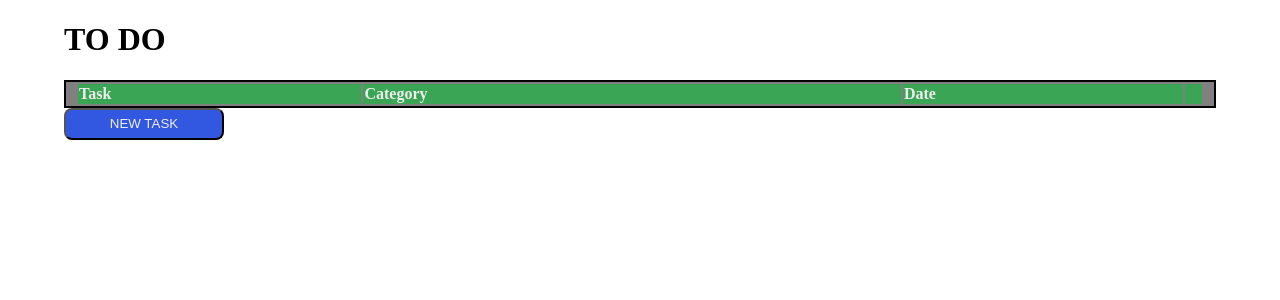
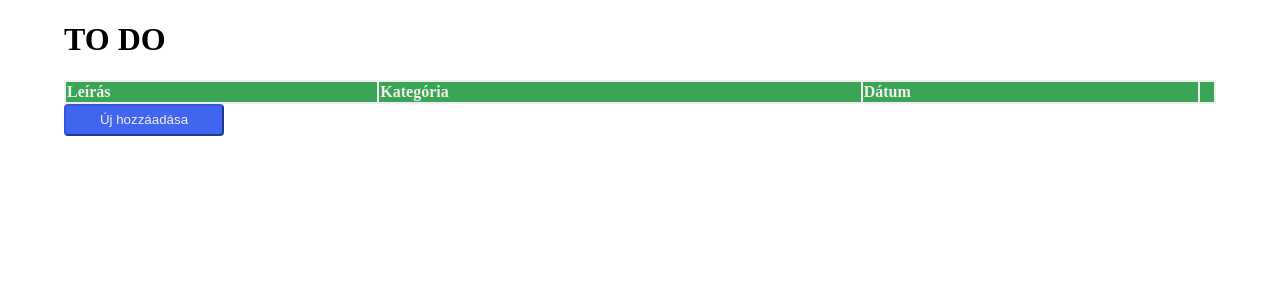
Before and after one commit to rszab003/to-do-list-react, a React (Vite) app: page / in a window 1280 px wide. Shown: the top 300 px of the page. Built offline with nearby package versions, Linux system fonts and the light colour scheme.

Commit message:
Style changes, translation to hungarian, and implemented check for character length

```diff
--- a/src/EditTask.jsx
+++ b/src/EditTask.jsx
@@ -8,6 +8,7 @@ function EditTask(props) {
 
     let {id} = useParams()
     let [redirect, setRedirect] = useState(false);
+    let [badInput, setBadInput] = useState(false);
     let tasks = props.UserList;
     let taskToEdit = tasks.find(task => task.id == id.substring(1))
     // console.log("TASK TO EDIT")
@@ -18,6 +19,10 @@ function EditTask(props) {
         taskToEdit["task"] = event.target[0].value;
         // console.log(taskToEdit["Category"])
         taskToEdit["Category"] = event.target[1].value;
+        if (taskToEdit["Category"].length > 50) {
+            setBadInput(!badInput);
+            return;
+        }
         // console.log(taskToEdit["Category"])
         // console.log(taskToEdit["Date"])
         taskToEdit["Date"] = event.target[2].value;
@@ -38,14 +43,16 @@ function EditTask(props) {
 
     return (
         <div>
-            <h2>EDIT TASK </h2>
+            <h2>Szerkesztés: {taskToEdit["task"]}</h2>
             <Form
             task={taskToEdit["task"]}
             cat={taskToEdit["Category"]}
             date={taskToEdit["Date"]}
             currTasks={props.UserList}
             updateState={updateState}
-            parseInput={parseInput}>
+            parseInput={parseInput}
+            showBadInput={badInput}
+            >
             </Form>
             {redirect && <Navigate to="/" replace={true} state={{currList: props.UserList}}></Navigate>}
         </div>
--- a/src/Home.jsx
+++ b/src/Home.jsx
@@ -2,8 +2,6 @@ import React from "react";
 import { Link } from "react-router-dom";
 import Task from "./components/Task";
 import "./styles/Home.css"
-
-
 
 class Home extends React.Component {
 
@@ -62,9 +60,9 @@ class Home extends React.Component {
                 <table id="table">
                     <thead id="table-head" bgcolor="#3aa554">
                     <tr>
-                        <th id="h-task">Task</th>
-                        <th id="h-cat">Category</th>
-                        <th id="h-date">Date</th>
+                        <th id="h-task">Leírás</th>
+                        <th id="h-cat">Kategória</th>
+                        <th id="h-date">Dátum</th>
                         <th></th>
                     </tr>
                     </thead>
@@ -77,7 +75,7 @@ class Home extends React.Component {
                 </table>
 
                <Link to={"./newtask"}>
-                    <button id="new-task-btn">NEW TASK</button>
+                    <button id="new-task-btn">Új hozzáadása</button>
                </Link>
             </div>
         );
--- a/src/NewTask.jsx
+++ b/src/NewTask.jsx
@@ -10,6 +10,7 @@ class NewTask extends React.Component {
         // const navigator = useNavigate()
         this.state = {
             redirect: false,
+            badUsage: false,
             task: "",
             cat: "",
             date: "",
@@ -21,7 +22,7 @@ class NewTask extends React.Component {
 
     parseInput(event) {
         event.preventDefault();
-        console.log("ARE WE STILL HERE?")
+        // console.log("ARE WE STILL HERE?")
         const newIdx = this.state.currTasks.length + 1;
         const newTask = {
             id: newIdx,
@@ -29,6 +30,17 @@ class NewTask extends React.Component {
             Category: event.target[1].value,
             Date: event.target[2].value
         }
+
+        /*check if category exceeds 50 chars */
+
+        if (newTask.Category.length > 50) {
+            // console.log("WE HAVE exceeded 50 chars")
+            this.setState({
+                badUsage: true
+            });
+            return;
+        }
+
         this.state.currTasks.push(newTask);
         this.setState({
             currTasks: this.state.currTasks
@@ -50,13 +62,14 @@ class NewTask extends React.Component {
     render() {
         return (
             <div>
-                <h2>New Task</h2>
+                <h2>Új hozzáadása</h2>
                 <Form task={this.state.taskContent}
                     cat={this.state.taskCategory}
                     date={this.state.taskDate}
                     currTasks={this.state.currTasks}
                     updateState={this.updateState}
                     parseInput={this.parseInput}
+                    showBadInput={this.state.badUsage}
                     >
                     </Form>
 
--- a/src/components/Form.jsx
+++ b/src/components/Form.jsx
@@ -41,7 +41,7 @@ class Form extends React.Component {
                 <form acceptCharset="utf-8" onSubmit={this.props.parseInput}>
                     <div>
                         <label>
-                            Task Name
+                            Leírás
                             <div>
                         <input type="text"
 
@@ -54,7 +54,7 @@ class Form extends React.Component {
                     </div>
                     <div>
                         <label>
-                            Category
+                            Kategória
                             <div>
                                 <input type="text"
 
@@ -64,10 +64,14 @@ class Form extends React.Component {
                                  />
                             </div>
                         </label>
+                        {/*BAD INPUT Label code */}
+                        {this.props.showBadInput &&
+                        <label type="text">Kategória max. 50 karakter lehet!</label>
+                        }
                     </div>
                     <div>
                         <label>
-                            Date
+                            Dátum
                             <div>
                     <input type="date"
 
@@ -79,11 +83,11 @@ class Form extends React.Component {
                         </label>
                     </div>
                     <button type="submit">
-                        SAVE
+                        Mentés
                     </button>
                     <Link to="/">
                     <button>
-                        Cancel Task
+                        Vissza
                     </button>
                 </Link>
                 </form>
--- a/src/components/Task.jsx
+++ b/src/components/Task.jsx
@@ -7,7 +7,7 @@ function Task(props) {
     const navigate = useNavigate();
     const { id } = useParams();
     return(
-            <tr id={props.id}>
+            <tr className="content" id={props.id}>
                 <td>{props.task}</td>
                 <td>{props.category}</td>
                 <td>{props.date}</td>
--- a/src/styles/Home.css
+++ b/src/styles/Home.css
@@ -4,12 +4,13 @@
 
 #table {
     width: 90%;
-    border: 2px solid black;
+    /* border: 2px solid black; */
+
     margin-left: auto;
     margin-right: auto;
-    background-color: gray;
-    padding-left: 10px;
-    padding-right: 10px;
+    background-color: rgb(238, 238, 238);
+    /* padding-left: 10px;
+    padding-right: 10px; */
 }
 
 #table-head {
@@ -21,8 +22,17 @@
     width: 10rem;
     height: 2rem;
     margin-left: 5%;
-    background-color: rgb(50, 88, 225);
+    background-color: rgb(64, 102, 240);
     color: rgb(238, 238, 238);
-    border-radius: 8px;
+    border-radius: 4px;
+    border-color: rgb(50, 88, 225);
 
 }
+
+.content:nth-child(odd) {
+    background-color: rgb(238, 238, 238);
+}
+
+.content:nth-child(even) {
+    background-color: rgb(255, 250, 250);
+}
```
Lines whose indentation alone changed are shown as unchanged.
